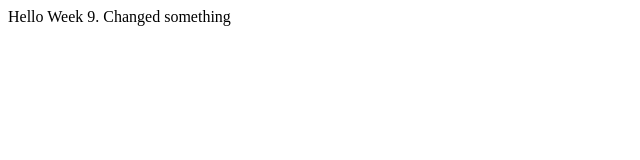
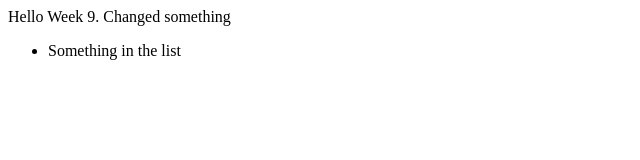
Before and after one commit to limziyun/week9, a website: page index.html in a window 1280 px wide. Shown: the whole page, without its empty margins (0-640 px from the left). Drawn offline with Linux system fonts and the light colour scheme.

Commit message:
Added a new list

```diff
--- a/index.html
+++ b/index.html
@@ -2,6 +2,9 @@
   <body>
     <div id="app">
       Hello Week 9. Changed something
+      <ul>
+        <li>Something in the list</li>
+      </ul>
     </div>
   </body>
 </html>
```
